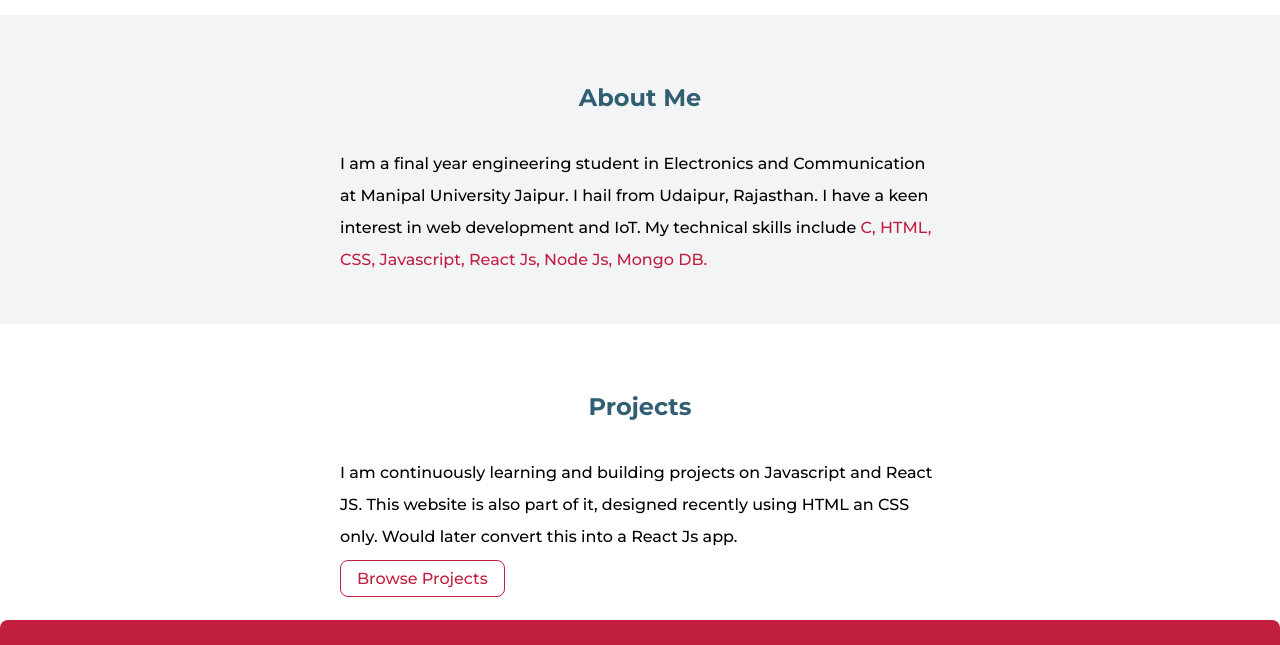
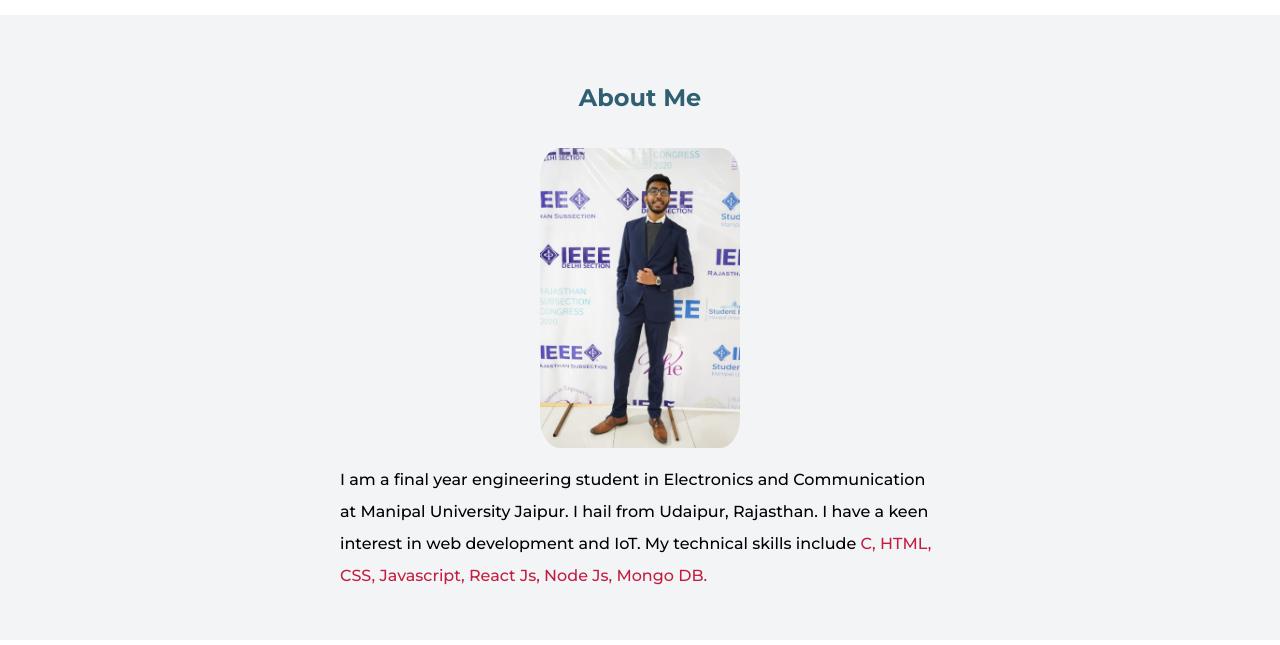
Before and after one commit to maneetlodha28/Components_HTML_Portfolio, a plain HTML site: page index.html in a window 1280 px wide. Shown: the part 532-1177 px from the top of the page. Drawn offline with Linux system fonts and the light colour scheme.

Commit message:
style: add prof img in about

```diff
--- a/index.html
+++ b/index.html
@@ -34,6 +34,7 @@
         <section class="section ow">
             <div class="container-center space-section">
              <h1>About Me</h1>
+             <img class="prof-img" src="images/profile.jpeg"/>
              <p class="blog">I am a final year engineering student in Electronics and Communication at Manipal University Jaipur. I hail from Udaipur, Rajasthan. I have a keen interest in web development and IoT. My technical skills include <span style="color:#C21F40;" class="headong-high"> C, HTML, CSS, Javascript, React Js, Node Js, Mongo DB.</span> </p>
              </div>
             </section>
--- a/styles.css
+++ b/styles.css
@@ -98,6 +98,12 @@ hr {
  .heading-high {
   color: var(--primary-color);
 }
+.prof-img{
+  border-radius: 10%;
+  max-width:200px;
+  display: block;
+  margin: auto;
+}
 .section {
   padding: 2rem 0rem;
 }
```
Also changed, not shown: images/profile.jpeg (added), prof.jpeg (deleted), 1 other file.
